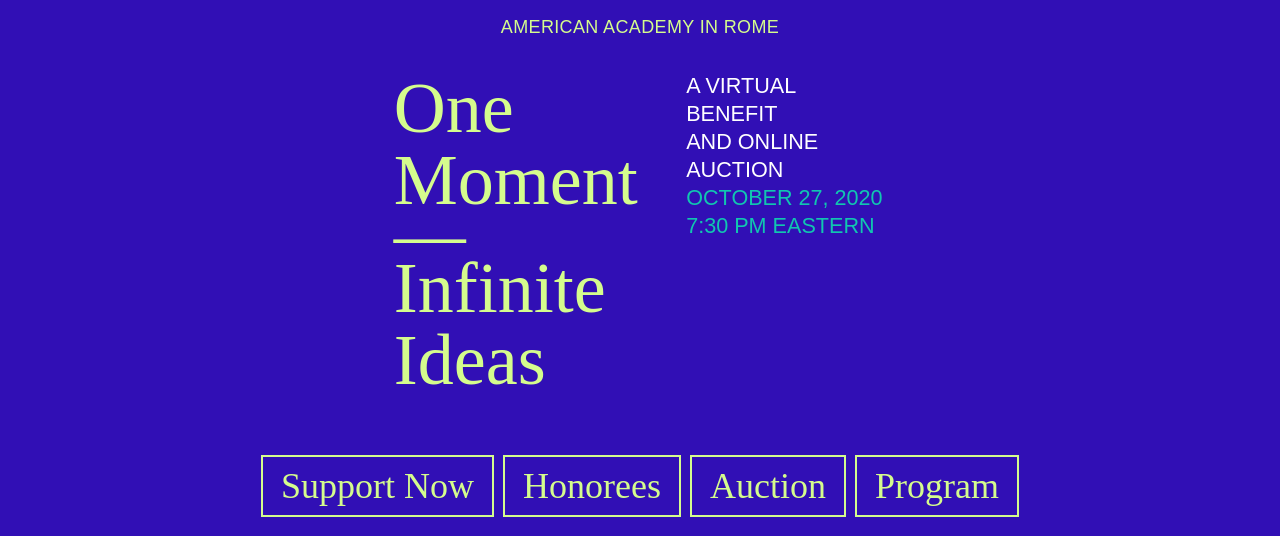
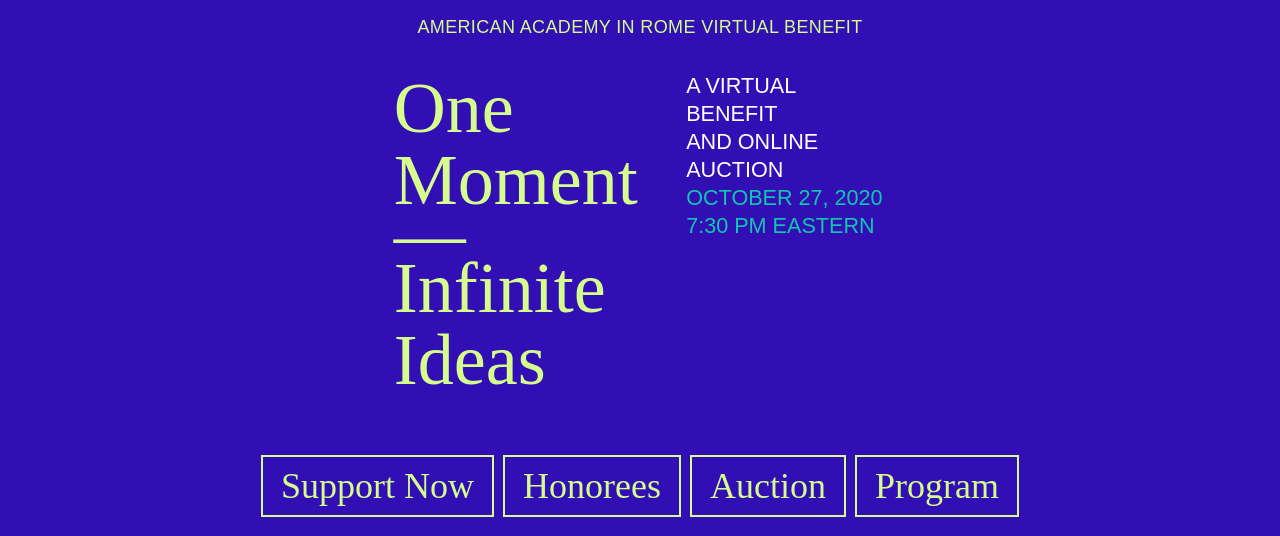
Before and after one commit to jasloe/webpack, a website: page dist/index.html in a window 1280 px wide. Shown: the top 536 px of the page. Drawn offline with Linux system fonts and the light colour scheme; no server answers; a web font is replaced by a local one.

Commit message:
force push index.html

```diff
--- a/dist/index.html
+++ b/dist/index.html
@@ -37,7 +37,7 @@
   <header id="menu">
     <div class="menu-wrapper">
       <div class="site-name">
-        American Academy in Rome
+        American Academy in Rome Virtual Benefit
       </div>
     </div>
   </header>
```
